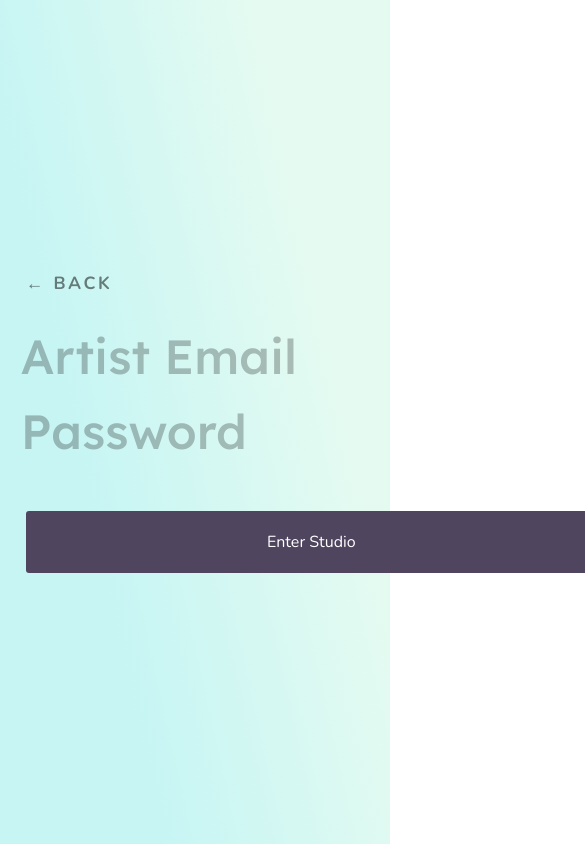
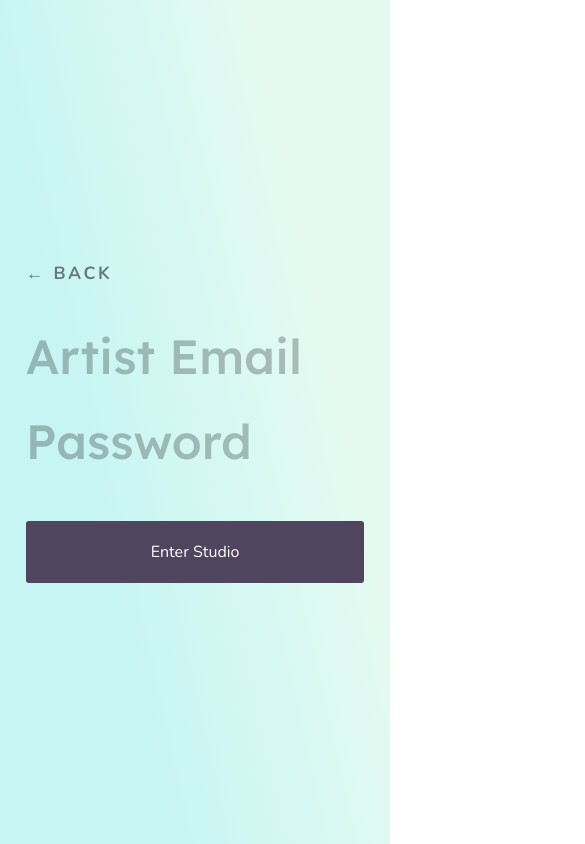
Before and after one commit to behind-tommy/react-firebase-gallery, a React (Create React App) app: page / in a window 390 px wide. Both pictures are taken after a click on the button "Enter Artist Studio". Shown: the whole page, 585 px wide, since content can reach past the window. Built offline with nearby package versions, Linux system fonts and the light colour scheme; no server answers.

Commit message:
Improve welcome page mobile styling

```diff
--- a/src/App.css
+++ b/src/App.css
@@ -101,6 +101,7 @@ html, body, button {
   text-align: left;
   font-family: "Lexend", sans-serif;
   font-weight: 500;
+  width: 100%;
 }
 
 .login-form-holder form input::placeholder {
@@ -295,14 +296,14 @@ input[type="file"] {
     max-width: 85%;
   }
 
-  .welcome-options button {
+  .welcome-options button, .login-form-holder form input {
     font-size: 4em;
   }
 }
 
 /* iPad Pro */
 @media (max-width: 929px) {
-  .welcome-options button {
+  .welcome-options button, .login-form-holder form input {
     font-size: 4em;
     margin: 25px 0;
   }
@@ -315,8 +316,7 @@ input[type="file"] {
     padding: 1rem;
   }
 
-
-  .welcome-options button {
+  .welcome-options button, .login-form-holder form input {
     font-size: 3em;
     margin: 25px 0;
   }
```
